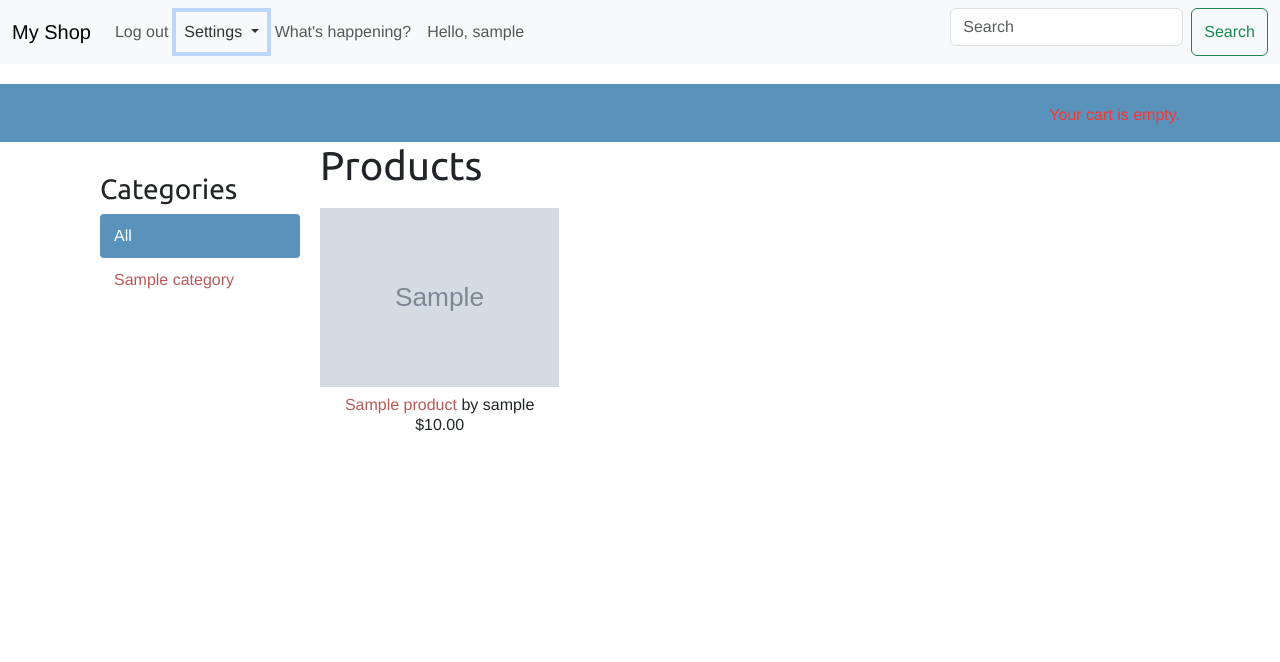
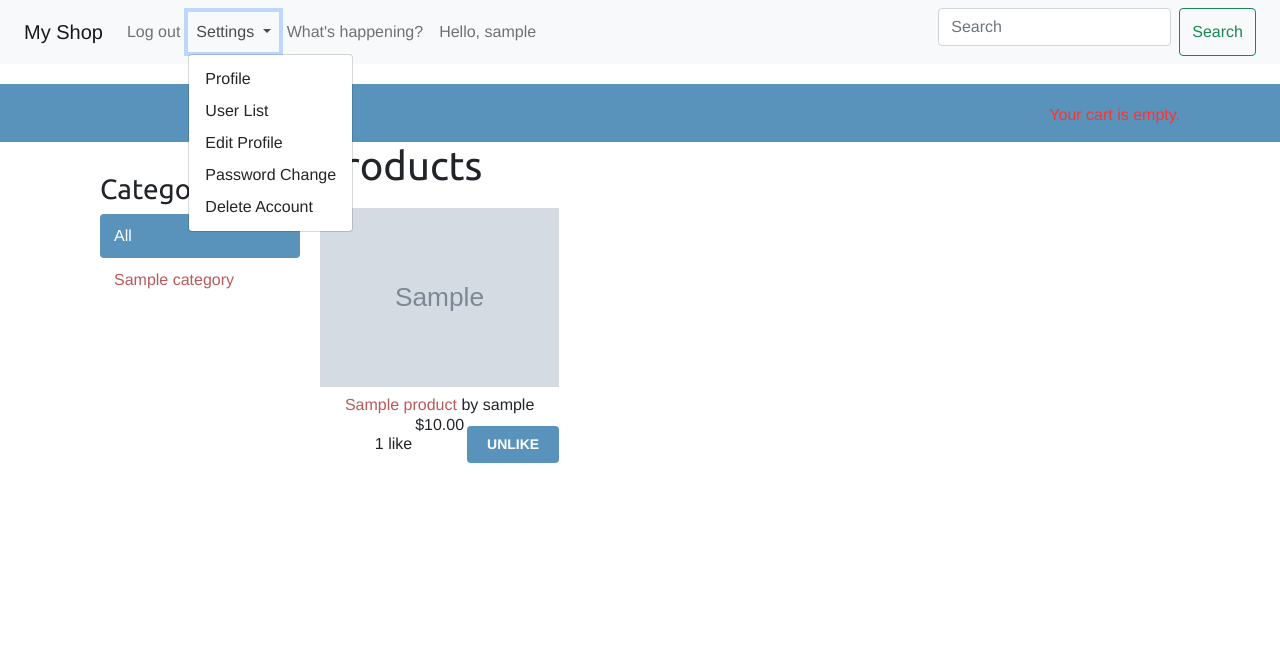
Before and after one commit to Owl66/Shop, a Django app: page / in a window 1280 px wide, after a click on "Settings". Shown: the top 662 px of the page. Run offline with Django 4.2, Linux system fonts and the light colour scheme; a user stored in the database is signed in; tables that the repository leaves empty hold one stand-in row (values such as "Sample post"); grey boxes marked "Sample" are stand-in pictures; some libraries are stand-ins or nearby versions.

Commit message:
fix css bugs

```diff
--- a/account/templates/registration/sign_out.html
+++ b/account/templates/registration/sign_out.html
@@ -2,5 +2,5 @@
 {% block title %}Logged out{% endblock %}
 {% block content %}
     <h1>Logged out</h1>
-    <p>Thank you for spending quality time with us.</p>
+    <p>Thank you for spending quality time with us. <a href="{% url 'account:login' %}">Login</a></p>
 {% endblock %}
--- a/account/templates/user/list.html
+++ b/account/templates/user/list.html
@@ -8,7 +8,7 @@
             <div class="user">
                 <a href="{{ user.get_absolute_url }}">
                     {% thumbnail user.profile.profile_picture "180x180" crop="100%" as im %}
-                    <img src="{{ im.url }}">
+                        <img src="{{ im.url }}">
                     {% endthumbnail %}
                 </a>
                 <div class="info">
--- a/shop/models.py
+++ b/shop/models.py
@@ -33,13 +33,14 @@ class Product(models.Model):
     available = models.BooleanField(default=True)
     created = models.DateTimeField(auto_now_add=True)
     updated = models.DateTimeField(auto_now=True)
+    users_like = models.ManyToManyField(User, related_name='images_liked', blank=True)
 
     class Meta:
         ordering = ('-created',)
         index_together = (('id', 'slug'),)
 
     def __str__(self):
-        return self.name
+        return f'{self.name} by {self.author}'
 
     def get_absolute_url(self):
         return reverse('shop:productDetail', args=[self.id, self.slug,])
--- a/shop/templates/shop/base.html
+++ b/shop/templates/shop/base.html
@@ -6,8 +6,11 @@
 {% load static %}
 <html>
     <head>
-        <meta charset="utf-16" />
+        <meta name="viewport" content="width=device-width, initial-scale=1" charset="utf-16" />
         <title>{% block title %}My shop{% endblock title %}</title>
+        <link href="https://cdn.jsdelivr.net/npm/bootstrap@5.0.0/dist/css/bootstrap.min.css" rel="stylesheet" >
+        <script src="https://cdn.jsdelivr.net/npm/@popperjs/core@2.9.2/dist/umd/popper.min.js" ></script>
+        <script src="https://cdn.jsdelivr.net/npm/bootstrap@5.0.1/dist/js/bootstrap.min.js" integrity="sha384-Atwg2Pkwv9vp0ygtn1JAojH0nYbwNJLPhwyoVbhoPwBhjQPR5VtM2+xf0Uwh9KtT" crossorigin="anonymous"></script>
         <link href="{% static 'css/base.css' %}" rel="stylesheet">
         <script src="https://ajax.googleapis.com/ajax/libs/jquery/3.2.1/jquery.min.js"></script>
         <script src=" http://cdn.jsdelivr.net/jquery.cookie/1.4.1/jquery.cookie.min.js "></script>
@@ -17,7 +20,7 @@
     <body>
         <!--<a href="/" class="logo">My shop</a>-->
 
-        <nav class="navbar navbar-expand-lg bg-body-tertiary">
+        <nav class="navbar navbar-expand-lg navbar-light bg-light">
             <div class="container-fluid">
               <a class="navbar-brand" href="/">My Shop</a>
               <button class="navbar-toggler" type="button" data-bs-toggle="collapse" data-bs-target="#navbarSupportedContent" aria-controls="navbarSupportedContent" aria-expanded="false" aria-label="Toggle navigation">
@@ -31,14 +34,14 @@
                     </li>
                     <li class="nav-item dropdown">
                         <a class="nav-link dropdown-toggle" href="#" role="button" data-bs-toggle="dropdown" aria-expanded="false">
-                          Settings
+                            Settings
                         </a>
                         <ul class="dropdown-menu">
                           <li><a class="dropdown-item" href="{% url 'account:profile' %}">Profile</a></li>
+                          <li><a class="dropdown-item" href="{% url 'account:userList' %}">User List</a></li>
                           <li><a class="dropdown-item" href="{% url 'account:editProfile' %}">Edit Profile</a></li>
                           <li><a class="dropdown-item" href="{% url 'account:passwordChange' %}">Password Change</a></li>
                           <li><a class="dropdown-item" href="{% url 'account:deleteAccount' %}">Delete Account</a></li>
-                          <li><a class="dropdown-item" href="{% url 'account:userList' %}">User List</a></li>
                         </ul>
                     </li>
                     <li class="nav-item">
--- a/shop/templates/shop/product/list.html
+++ b/shop/templates/shop/product/list.html
@@ -54,4 +54,26 @@
             });
         }
     })
-{% endblock domready %}
+
+    $('a.like').click(function(e){
+        e.preventDefault();
+        $.post('{% url "shop:productLike" %}',
+            {
+                id: $(this).data('id'),
+                action: $(this).data('action')
+            },
+            function(data){
+                if (data['status'] == 'ok') {
+                    var previous_action = $('a.like').data('action');
+                    // toggle data-action
+                    $('a.like').data('action', previous_action == 'like' ? 'unlike' : 'like');
+                    // toggle link text
+                    $('a.like').text(previous_action == 'like' ? 'Unlike' : 'Like');
+                    // update total likes
+                    var previous_likes = parseInt($('span.count .total').text());
+                    $('span.count .total').text(previous_action == 'like' ? previous_likes + 1 : previous_likes - 1);
+                }
+            }
+        );
+    });
+{% endblock %}
--- a/shop/templates/shop/product/list_ajax.html
+++ b/shop/templates/shop/product/list_ajax.html
@@ -1,4 +1,5 @@
 {% load static %}
+{% load thumbnail %}
 <div class="infinite-container">
     {% for product in products %}
             <div class="item">
@@ -7,9 +8,21 @@
                         <img src="{% if product.image %}{{ product.image.url }}{% else %}{% static 'img/no_image.png' %}{% endif %}">
                     <div>
                         <a href="{{ product.get_absolute_url }}">{{ product.name }}</a>
-                        by {{product.author}}
+                        <span class="date"> by {{product.author}} </span>
                         </br>${{product.price}}
                     </div>
+                    {% with total_likes=product.users_like.count users_like=product.users_like.all %}
+                        <div>
+                            <span class="total">{{ total_likes }}</span> like{{ total_likes|pluralize }}
+                            <a href="#" data-id="{{ product.id }}" data-action="{% if request.user in users_like %}un{% endif %}like" class="like button">
+                                {% if request.user not in users_like %}
+                                Like
+                                {% else %}
+                                Unlike
+                                {% endif %}
+                            </a>
+                        </div>
+                    {% endwith %}
                 </div>
             </div>
     {% endfor %}
--- a/shop/urls.py
+++ b/shop/urls.py
@@ -5,6 +5,7 @@ app_name = 'shop'
 urlpatterns = [
     re_path(r'^what-is-happening/$', views.currently, name='currently'),
     re_path(r'^create-product/', views.createProduct, name='createProduct'),
+    re_path(r'^like/$', views.productLike, name='productLike'),
     re_path(r'^$', views.product_list, name='productList'),
     re_path(r'^delete-product/(?P<id>\d+)/$', views.deleteProduct, name='deleteProduct'),
     re_path(r'^(?P<id>\d+)/(?P<slug>[-\w]+)/$', views.product_detail, name='productDetail'),
--- a/shop/views.py
+++ b/shop/views.py
@@ -4,6 +4,8 @@ from django.core.paginator import Paginator
 from django.core.paginator import EmptyPage
 from django.core.paginator import PageNotAnInteger
 from django.contrib.auth.decorators import login_required
+from django.views.decorators.http import require_POST
+from django.http import JsonResponse
 from .models import Category, Product
 from cart.forms import CartAddProductForm
 from .recommender import Recommender, r
@@ -25,7 +27,7 @@ def product_detail(request, id, slug):
         'recommended_products': recommended_products,
         'product_views': product_views,
     }
-    return render(request, 'shop/product/detail.html', context)
+    return render(request, 'shop/product/detail.html', context,)
 
 @login_required
 def createProduct(request):
@@ -41,7 +43,7 @@ def createProduct(request):
         form = PostForm()
     return render(request, 'shop/product/createProduct.html', {'form': form})
 
-#Infinity scrolling using ajax
+#Infinite scrolling using ajax
 def product_list(request, category_slug=None):
     category = None
     categories = Category.objects.all()
@@ -92,3 +94,22 @@ def currently(request):
         actions = actions.filter(user_id__in=following_ids).select_related('user', 'user__profile').prefetch_related('target')
         actions = actions[:10]
     return render(request, 'shop/product/currently.html', {'actions' : actions})
+
+@login_required
+@require_POST
+def productLike(request):
+    product_id = request.POST.get('id')
+    action = request.POST.get('action')
+    if product_id and action:
+        try:
+            product = Product.objects.get(id=product_id)
+            if action == 'like':
+                product.users_like.add(request.user)
+                create_action(request.user, 'likes', product)
+            else:
+                product.users_like.remove(request.user)
+                create_action(request.user, 'unlikes', product)
+            return JsonResponse({'status':'ok'})
+        except:
+            pass
+    return JsonResponse({'status':'ko'})
```
Also changed, not shown: actions/templates/actions/detail.html (+7 -2 lines).
